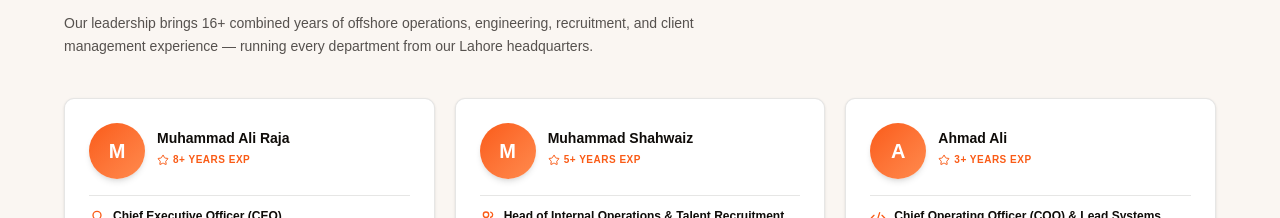
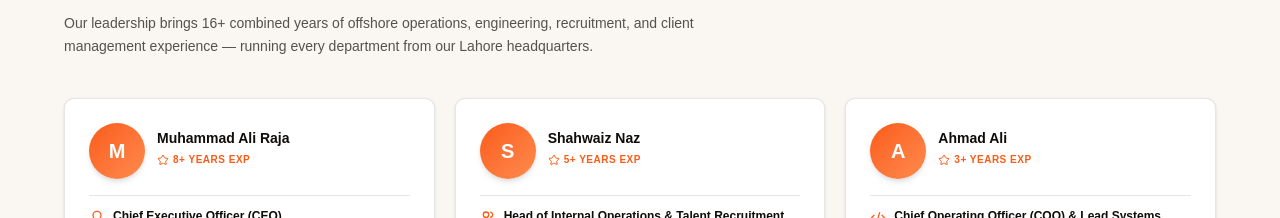
Before and after one commit to AHMAD789999/remotetalent-, a Next.js app: page /about in a window 1280 px wide. Shown: the part 3102-3320 px from the top of the page. Built offline with nearby package versions, Linux system fonts and the light colour scheme.

Commit message:
Update page.jsx

```diff
--- a/app/about/page.jsx
+++ b/app/about/page.jsx
@@ -70,7 +70,7 @@ export default function AboutPage() {
       icon: Award,
     },
     {
-      name: "Muhammad Shahwaiz",
+      name: "Shahwaiz Naz",
       role: "Head of Internal Operations & Talent Recruitment",
       experience: "5+ Years Exp",
       desc: "Manages internal operations alignment, team resource allocation, and end-to-end talent recruitment ensuring every client is matched with the right vetted professional.",
```
